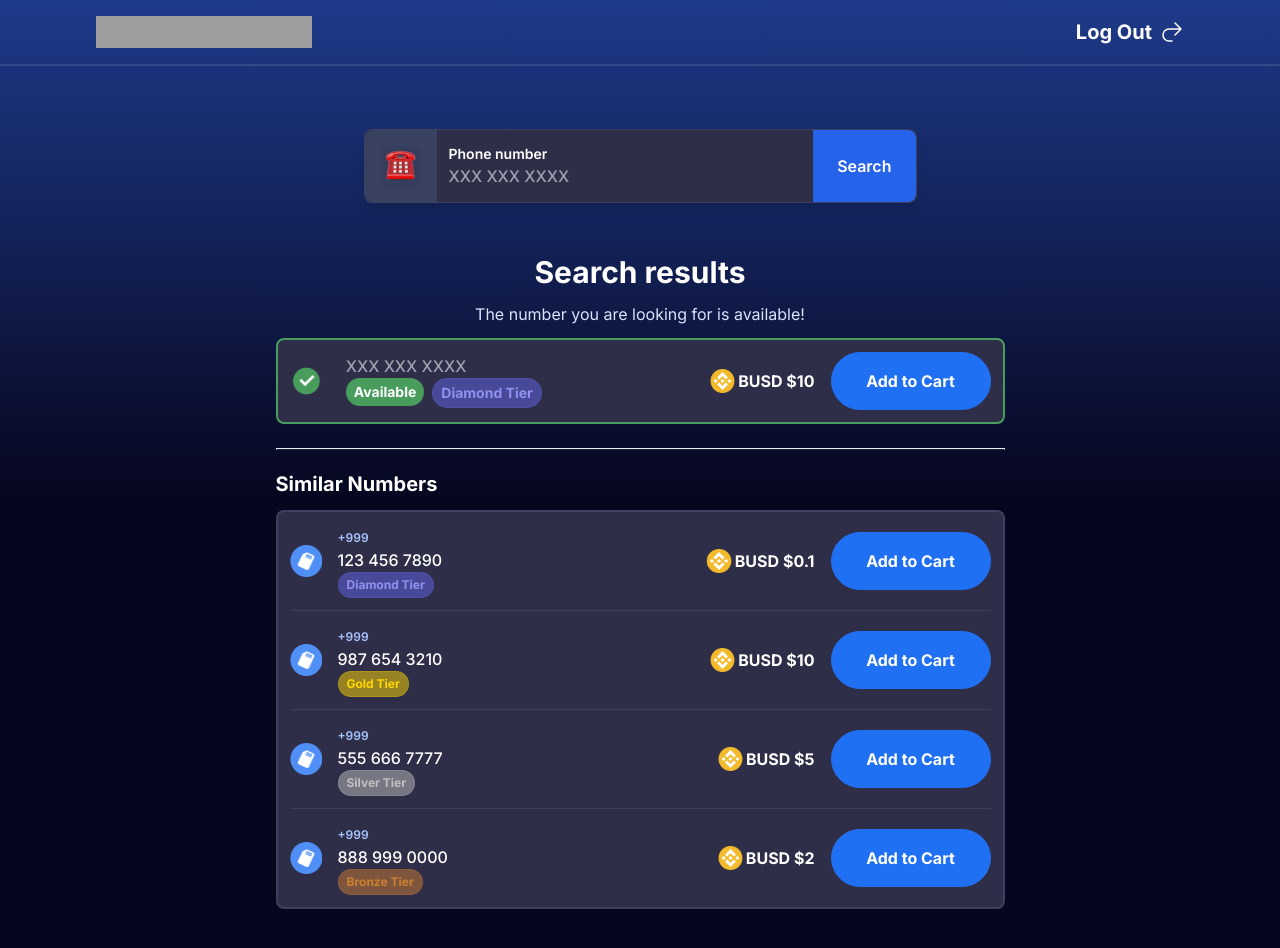
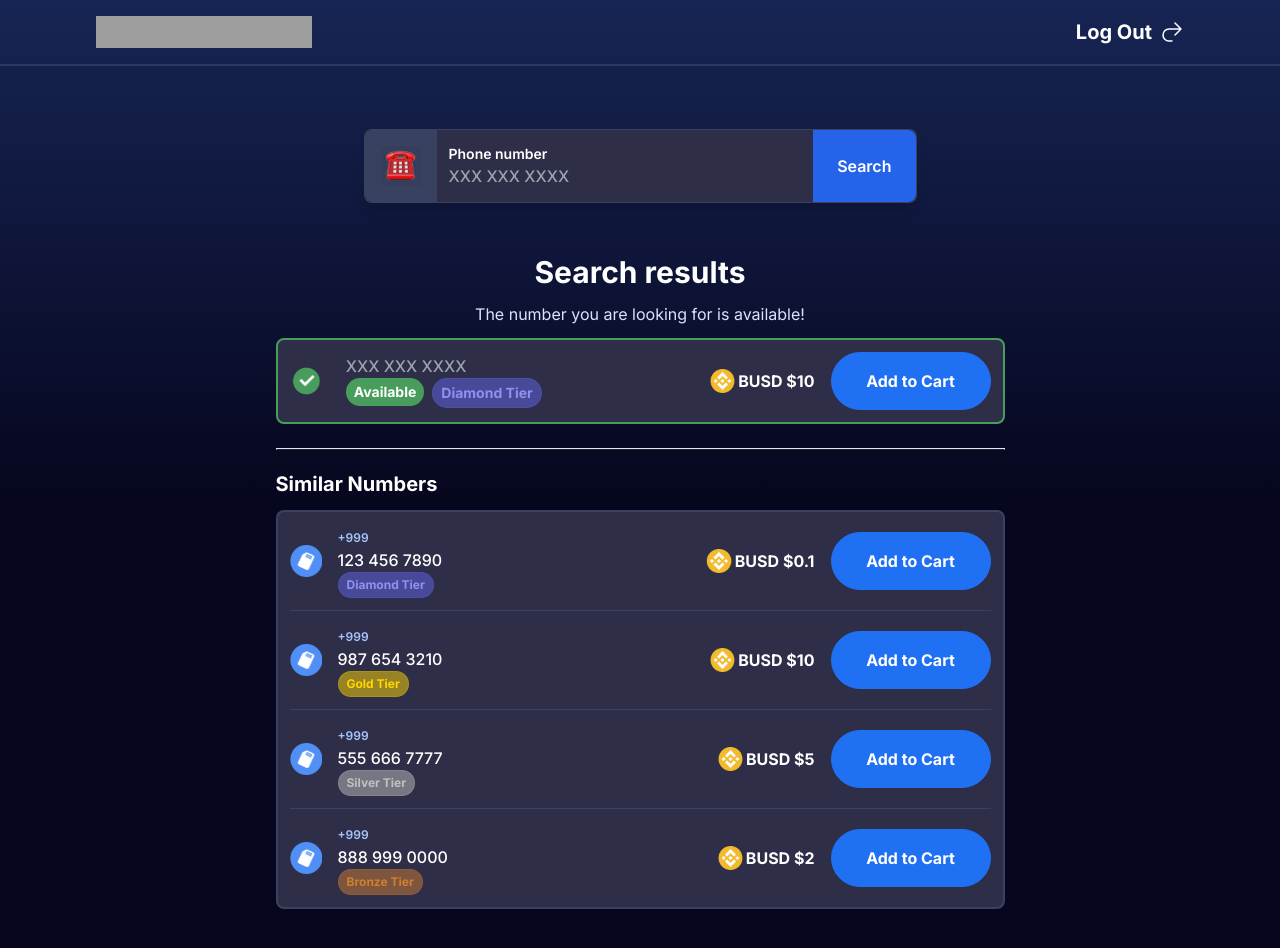
Before and after one commit to vishalmet/UltimateDigits.beta, a React (Vite) app in the folder frontend/: page /virtual-number/search-results in a window 1280 px wide. Shown: the top 948 px of the page. Built offline with nearby package versions, Linux system fonts and the light colour scheme; grey boxes are pictures that could not be loaded; what @rainbow-me/rainbowkit would draw is missing.

Commit message:
text size adjustment

```diff
--- a/frontend/src/pages/virtual-number/search-result/searchResults.jsx
+++ b/frontend/src/pages/virtual-number/search-result/searchResults.jsx
@@ -18,7 +18,7 @@
 
   return (
     <div className="text-white inter-font">
-      <div className="bg-gradient-to-t from-[#06061E] via-[#06061E] to-blue-900 min-h-screen pb-24">
+      <div className="bg-gradient-to-t from-[#06061E] via-[#06061E] to-blue-950 min-h-screen pb-24">
         <Header />
         <div className="flex justify-center items-center pt-16">
           <div className="max-w-7xl mx-4 md:mx-0 space-y-3">
```
